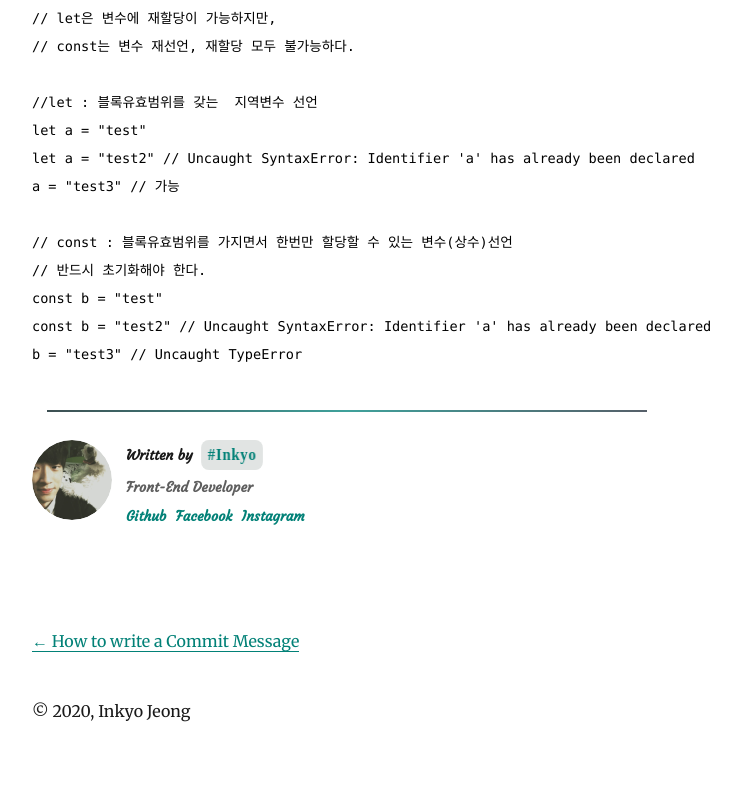
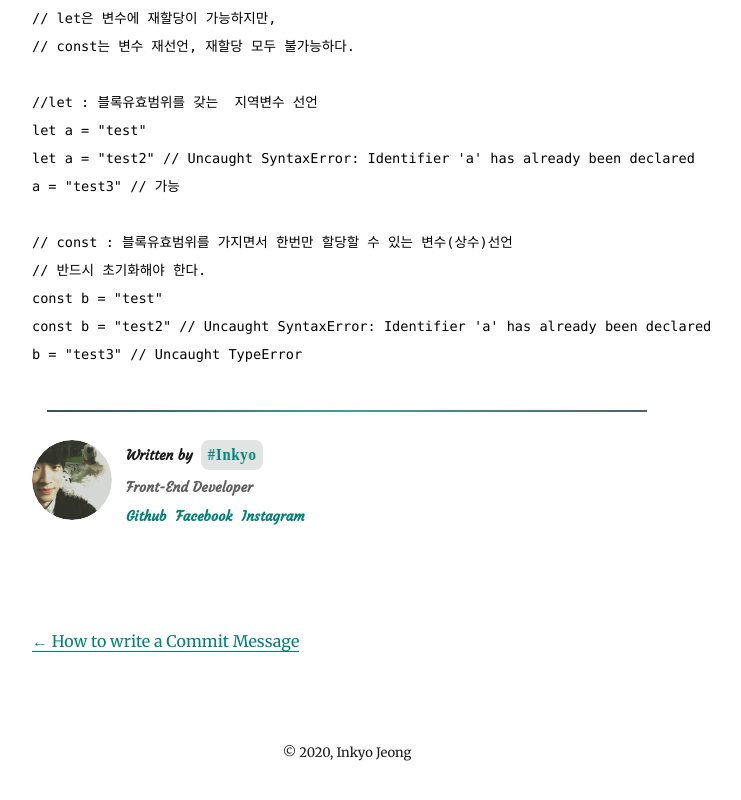
Before and after one commit to InKyoJeong/ingg, a Gatsby site: page /test/ in a window 1280 px wide. Shown: the part 2129-2929 px from the top of the page, without its empty margins (293-1034 px from the left). Before the commit the page ends 2896 px from the top, so only its background shows below. Built offline with nearby package versions, Linux system fonts and the light colour scheme; Gatsby itself is replaced by a stand-in of ours; some packages are replaced by stand-ins of ours; code samples lack their colours; a web font is replaced by a local one.

Commit message:
docs: Add footer component

```diff
--- /dev/null
+++ b/src/components/footer/footer.js
@@ -0,0 +1,7 @@
+import React from "react"
+
+import "./footer.scss"
+
+export const Footer = () => (
+  <footer className="footer">© {new Date().getFullYear()}, Inkyo Jeong</footer>
+)
--- /dev/null
+++ b/src/components/footer/footer.scss
@@ -0,0 +1,5 @@
+.footer {
+  padding-top: 45px;
+  text-align: center;
+  font-size: 13px;
+}
--- a/src/components/layout.js
+++ b/src/components/layout.js
@@ -5,6 +5,7 @@ import { rhythm, scale } from "../utils/typography"
 import SwitchDark from "../components/dark-mode/switch"
 import { ThemeContext } from "../context/ThemeContext"
 import styled from "@emotion/styled"
+import { Footer } from "./footer/footer"
 
 const themes = {
   light: {
@@ -112,7 +113,7 @@ class Layout extends React.Component {
                 <SwitchDark theme={theme} />
                 <header>{header}</header>
                 <main>{children}</main>
-                <footer>© {new Date().getFullYear()}, Inkyo Jeong</footer>
+                <Footer />
               </div>
             </ThemedLayout>
           )}
```
